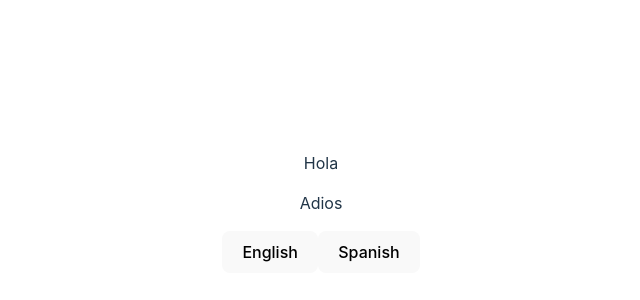
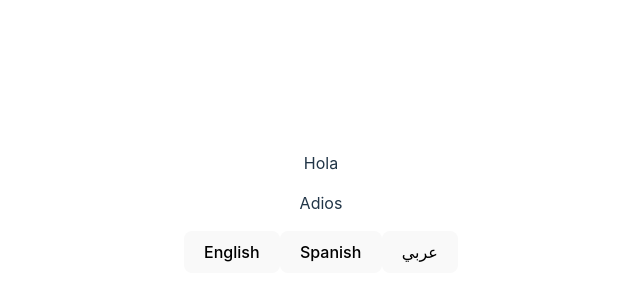
Before and after one commit to bitsnaps/vue3-i18n-demo, a Vue app: page / in a window 1280 px wide. Shown: the part 196-496 px from the top of the page, without its empty margins (319-959 px from the left). Built offline with nearby package versions, Linux system fonts and the light colour scheme.

Commit message:
add arabic

```diff
--- a/src/components/HelloI18n.vue
+++ b/src/components/HelloI18n.vue
@@ -4,6 +4,7 @@
       <p>{{ $t("goodbye") }}</p>
       <button @click="setLocale('en')" class="button">English</button>
       <button @click="setLocale('es')" class="button">Spanish</button>
+      <button @click="setLocale('ar')" class="button">عربي</button>
     </div>
   </template>
 
--- a/src/main.ts
+++ b/src/main.ts
@@ -14,6 +14,10 @@ const messages = {
     es: {
         'hello': 'Hola',
         'goodbye': 'Adios'
+    },
+    ar: {
+        'hello': 'مرحبا',
+        'goodbye': 'وداعا'
     }
   }
 
```
